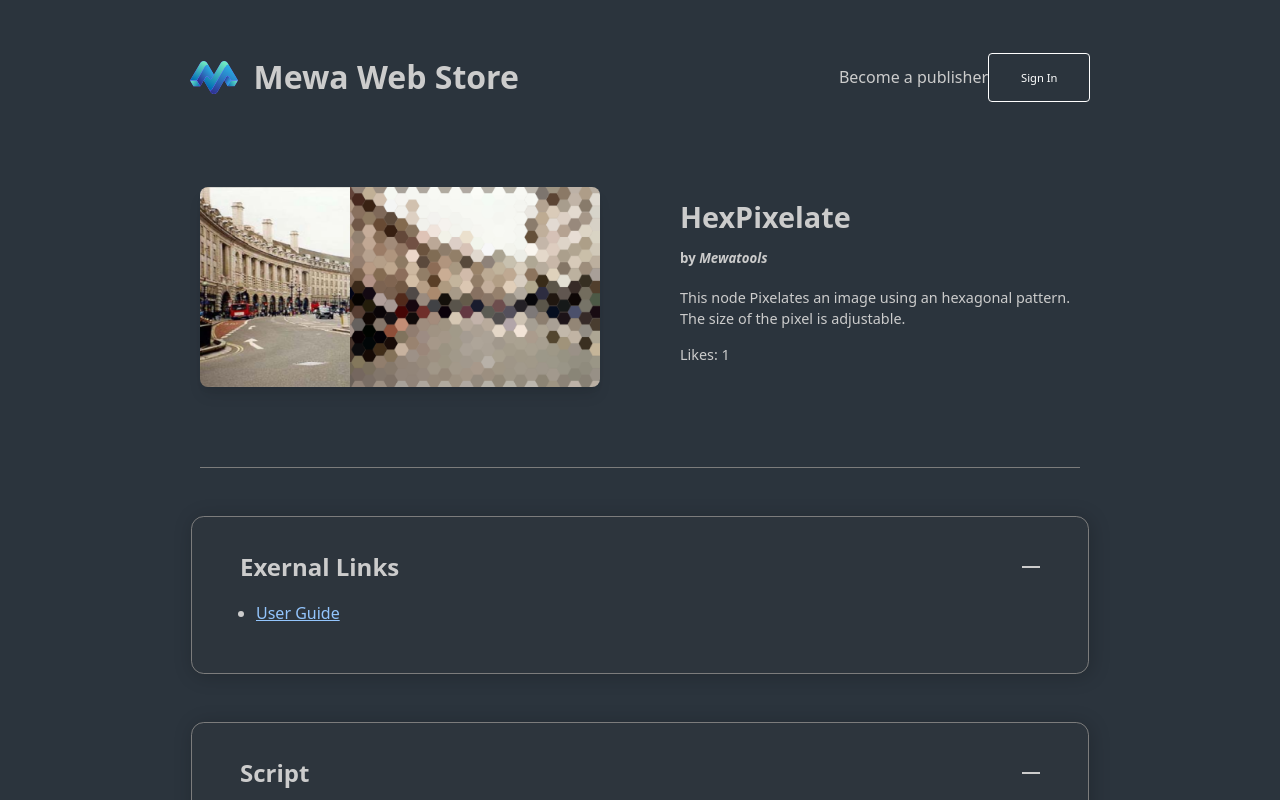
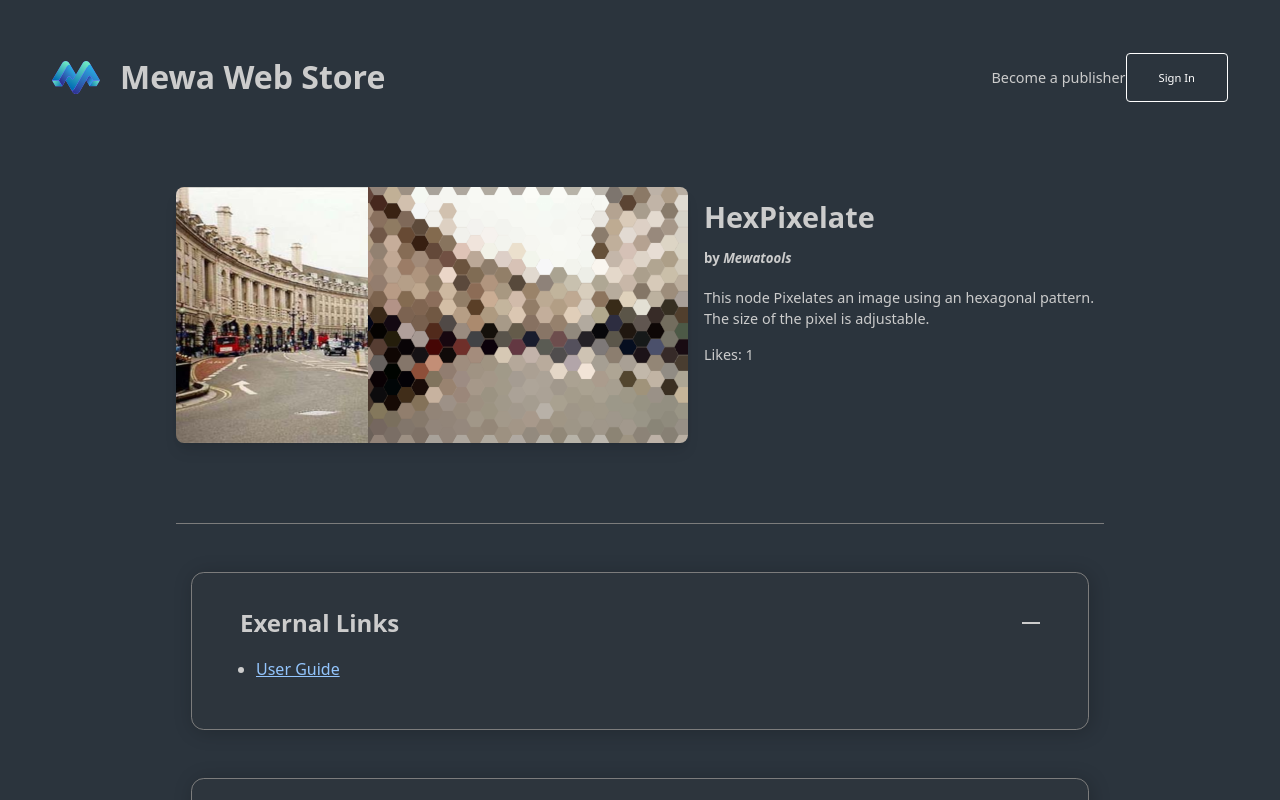
Before and after one commit to Mewatools/mewa-webstore, a website: page addon-details.html in a window 1280 px wide. Shown: the top 800 px of the page. Drawn offline with Linux system fonts and the light colour scheme; a small style sheet from the web is missing.

Commit message:
Aligns header buttons to the right

```diff
--- a/addon-details.html
+++ b/addon-details.html
@@ -21,26 +21,15 @@
 
 <body>
   <header>
-    <div class="margin-auto adjusted-margins header-logo">
+    <div>
       <img src="mewa-48.png" alt="This is Mewa's official logo, shaped like an M." width="48px" height="33px" />
       <h1>Mewa Web Store</h1>
     </div>
 
-
-Become a publisher
-  <a id="loginButton" class="link-button font-small" href="javascript:void(0);" >Sign In</a>
-
-
-
-
-
-
-
-
-
-
-
-
+    <div class="rightGroup">
+      <p>Become a publisher</p>
+      <a id="loginButton" class="link-button font-small" href="javascript:void(0);" >Sign In</a>
+    </div>
 
 
 
--- a/style/dropdown.css
+++ b/style/dropdown.css
@@ -6,6 +6,8 @@
   border-radius: 0.25rem;
   border: 1px solid white;
   cursor: pointer;
+ // margin: auto;
+
 
 
 }
```
Also changed, not shown: addon-list.html (+3 -3 lines), newaddon-form.html (+3 -3 lines), style/tools.css.
